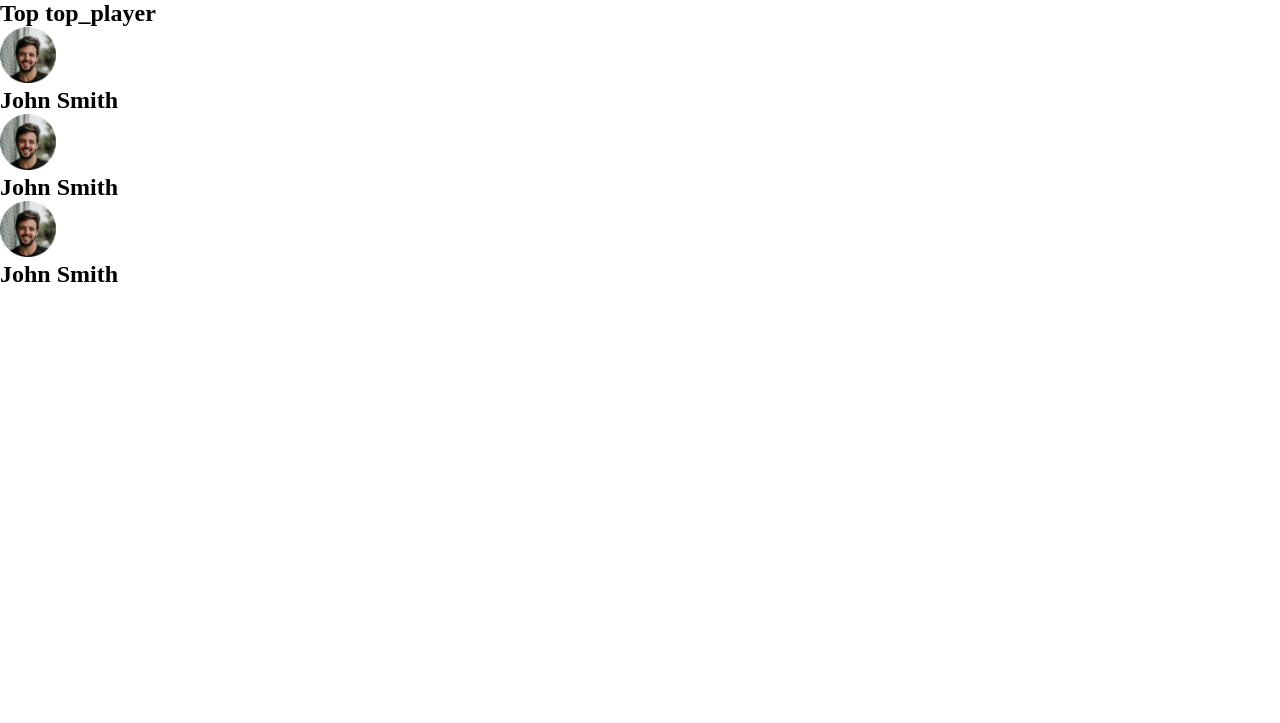
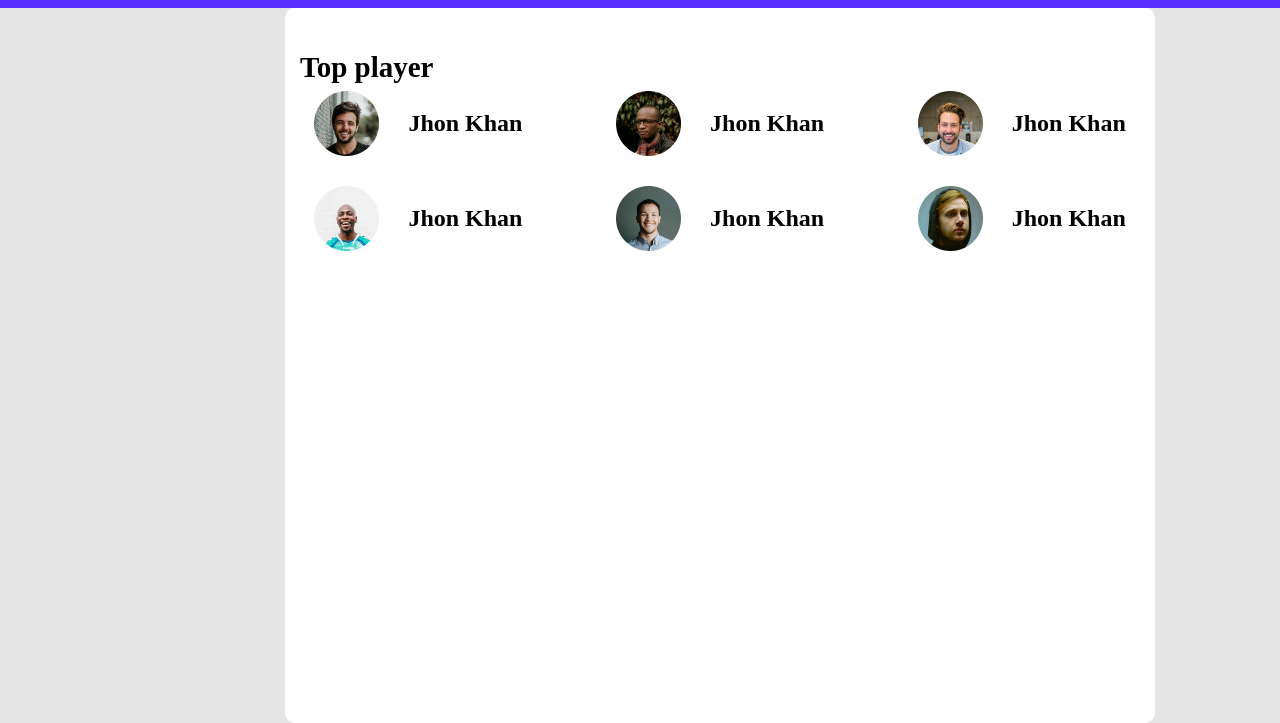
Before and after one commit to mahabubalam3332/leader-board-main_best_player, a plain HTML site: page index.html in a window 1280 px wide. Shown: the part 86-809 px from the top of the page. Drawn offline with Linux system fonts and the light colour scheme.

Commit message:
top-player-done

```diff
--- a/css/style.css
+++ b/css/style.css
@@ -6,6 +6,7 @@
 .content_inner {
     background: #562EFF;
     width: 100%;
+    height: 94px;
     display: flex;
     justify-content: space-evenly;
     align-items: center;
@@ -35,3 +36,41 @@
     width: 56px;
     height: 56px;
 }
+/* top_player and bolg section */
+
+#top_player-and-blog_section {
+    background: #E5E5E5;
+}
+.top_player_inner {
+    margin: 0 285px;
+    width: 870px;
+    height: 679px;
+    background: #fff;
+    padding-top: 36px;
+    border-radius: 10px;
+}
+.top_player_title h1 {
+    font-size: 29px;
+    padding: 7px 15px;
+}
+.all_players {
+    display: grid;
+    grid-template-columns: repeat(3,1fr);
+    grid-column-gap: 35px;
+    grid-row-gap: 30px;
+}
+.players_images {
+    display: flex;
+    justify-content: space-evenly;
+}
+
+
+.top_images img {
+    width: 65px;
+    height: 65px;
+}
+.top_images {
+    display: flex;
+    justify-content: space-evenly;
+    align-items: center;
+}
--- a/index.html
+++ b/index.html
@@ -6,6 +6,7 @@
     <meta name="viewport" content="width=device-width, initial-scale=1.0">
     <title>leaderbord best_player</title>
     <link rel="stylesheet" href="css/style.css">
+    <link rel="stylesheet" href="responsive/responsive.css">
 </head>
 <body>
     <section id="header_area">
@@ -25,28 +26,36 @@
             </div>
         </div>
     </section>
-    <section id="top_player and blog_section">
+    <section id="top_player-and-blog_section">
         <div class="container">
             <div class="top_player_inner">
                 <div class="top_player_title">
-                    <h1>Top top_player</h1>
+                    <h1>Top player</h1>
                 </div>
-                <div class="top_players_images">
-                    <img src="images/players/player-1.png" alt="">
-                    <div class="top_players_name">
-                        <h2>John Smith</h2>
+                <div class="all_players">
+                    <div class="top_images">
+                        <img src="images/players/player-1.png" alt="">
+                        <h1>Jhon Khan</h1>
                     </div>
-                </div>
-                <div class="top_players_images">
-                    <img src="images/players/player-1.png" alt="">
-                    <div class="top_players_name">
-                        <h2>John Smith</h2>
+                    <div class="top_images">
+                        <img src="images/players/player-2.png" alt="">
+                        <h1>Jhon Khan</h1>
                     </div>
-                </div>
-                <div class="top_players_images">
-                    <img src="images/players/player-1.png" alt="">
-                    <div class="top_players_name">
-                        <h2>John Smith</h2>
+                    <div class="top_images">
+                        <img src="images/players/player-3.png" alt="">
+                        <h1>Jhon Khan</h1>
+                    </div>
+                    <div class="top_images">
+                        <img src="images/players/player-4.png" alt="">
+                        <h1>Jhon Khan</h1>
+                    </div>
+                    <div class="top_images">
+                        <img src="images/players/player-5.png" alt="">
+                        <h1>Jhon Khan</h1>
+                    </div>
+                    <div class="top_images">
+                        <img src="images/players/player-6.png" alt="">
+                        <h1>Jhon Khan</h1>
                     </div>
                 </div>
             </div>
--- a/responsive/responsive.css
+++ b/responsive/responsive.css
@@ -1,4 +1,3 @@
-@media screen {
-
+@media only screen and (min-width: 768px){
+    {all_players:repeat(3,1frc);}
 }
-}
```
Also changed, not shown: css/responsive.css (added), images/players/responsive.css (deleted).
